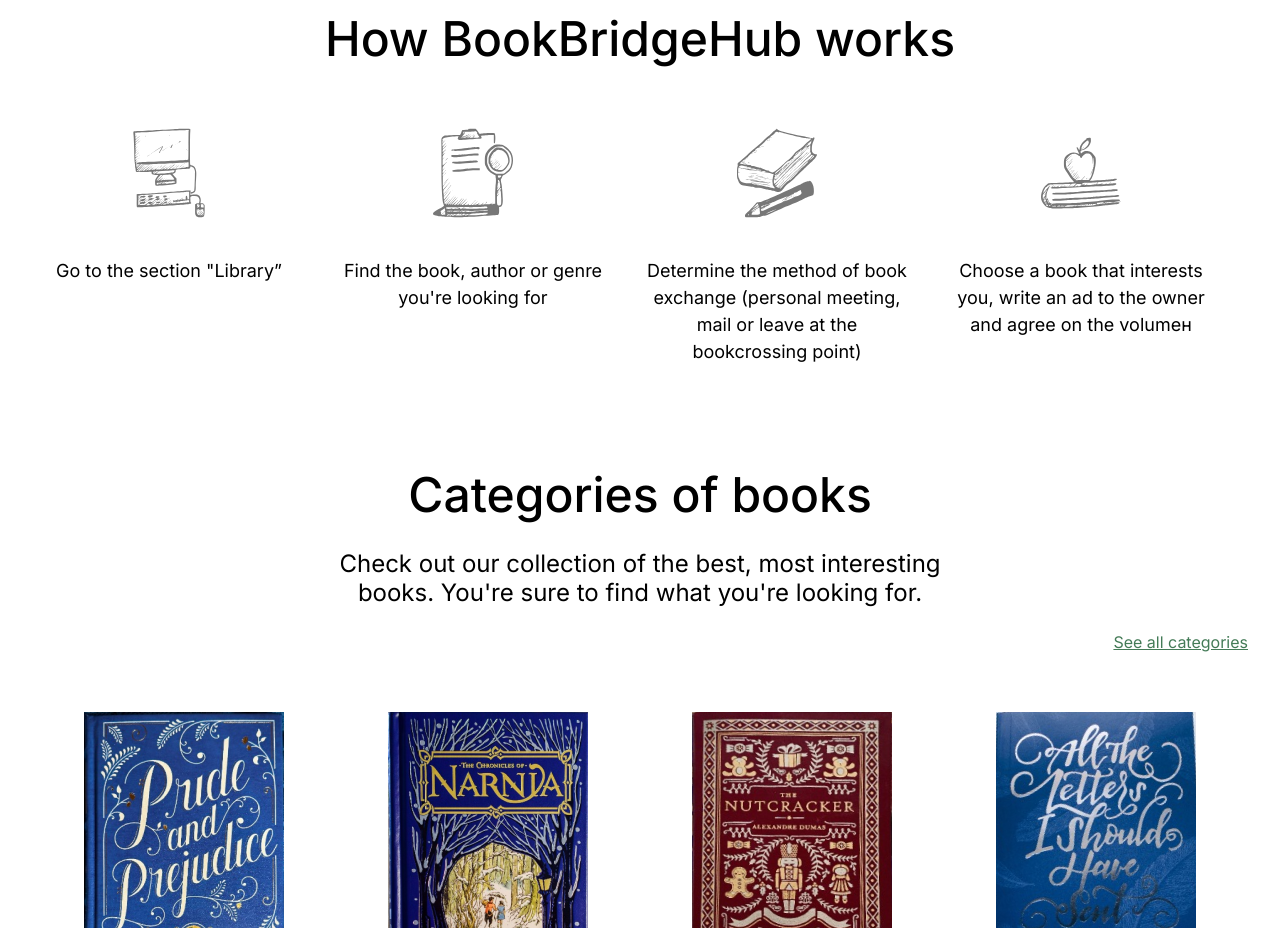
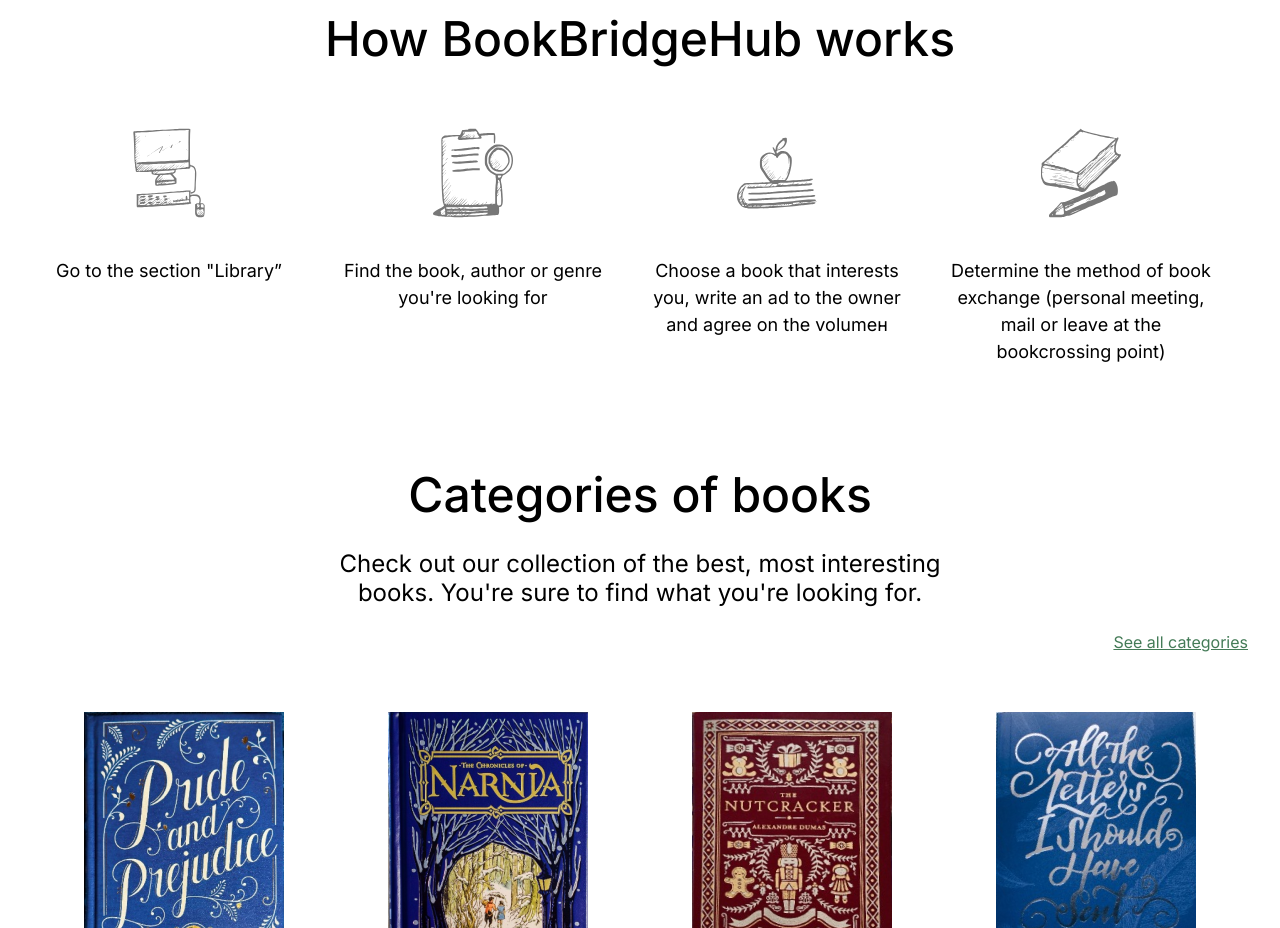
Before and after one commit to Vexavv/Marketplace-Bookti, a React (Vite) app in the folder client/: page / in a window 1280 px wide. Shown: the part 1400-2328 px from the top of the page. Built offline with nearby package versions, Linux system fonts and the light colour scheme.

Commit message:
change how work

```diff
--- a/client/src/components/HomeComponent/HowWork/HowWork.tsx
+++ b/client/src/components/HomeComponent/HowWork/HowWork.tsx
@@ -10,8 +10,8 @@ const HowWork = () => {
     const stepList: List[] = [
         {icon: "/home/first-step.svg", title: t('HowWork.List.first')},
         {icon: "/home/second-step.svg", title: t('HowWork.List.second')},
+        {icon: "/home/fourth-step.svg", title: t('HowWork.List.fourth')},
         {icon: "/home/third-step.svg", title: t('HowWork.List.third')},
-        {icon: "/home/fourth-step.svg", title: t('HowWork.List.fourth')},
     ]
     return (
         <Container>
--- a/client/src/components/Navigation/Navigation.tsx
+++ b/client/src/components/Navigation/Navigation.tsx
@@ -8,9 +8,10 @@ import {NavigationList} from "../../types";
 
 
 const Navigation: React.FC<NavigationProps> = ({mobile, footer,onClick}) => {
-    const [isLoggedIn, setIsLoggedIn] = useState(false)
     const {t} = useTranslation('header');
 
+    //--------------------------isLogged-----------------------------
+    const [isLoggedIn, setIsLoggedIn] = useState(false)
     const additionalNav: NavigationList[] = isLoggedIn
         ? [
             { name: 'Books', path: '/about',icon: '/header/clipboard.svg'  },
@@ -26,17 +27,10 @@ const Navigation: React.FC<NavigationProps> = ({mobile, footer,onClick}) => {
         { name: t('Nav.blog'), path: '/blog', icon: '/header/bookmark.svg' },
         // Добавьте дополнительные NavLink только для mobileMenu
     ];
-
+    //--------------------------isLogged-----------------------------
 
 
     // const nav: NavigationList[] = [
-    //     ...(isLoggedIn
-    //         ? [
-    //             { name: 'Books', path: '/about',icon: '/header/clipboard.svg'  },
-    //             { name: 'Favorite', path: '/about', icon: '/header/book.svg' }
-    //         ]
-    //         : []),
-    //
     //     {name: t('Nav.about'), path: '/about', icon: '/header/clipboard.svg'},
     //     {name: t('Nav.library'), path: '/library', icon: '/header/book.svg'},
     //     {name: t('Nav.blog'), path: '/blog', icon: '/header/bookmark.svg'}
```
